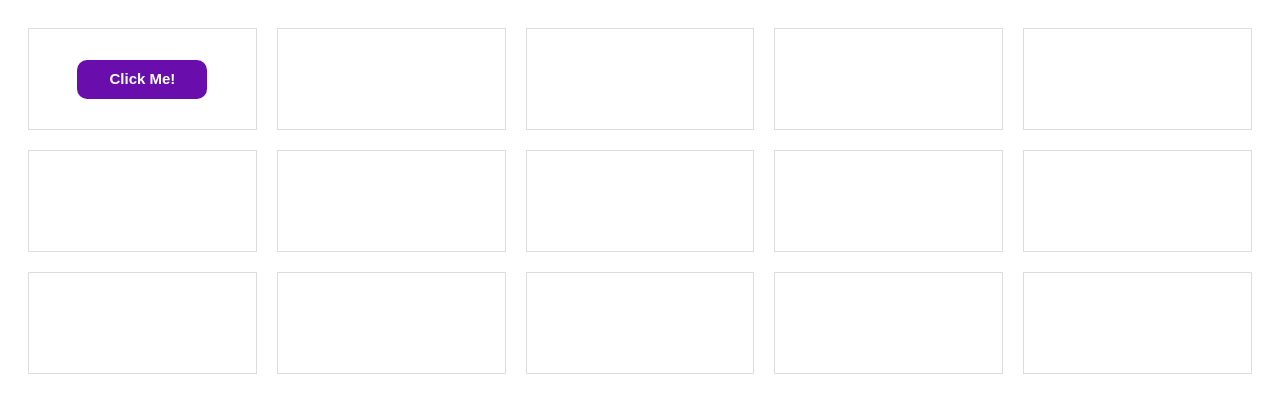
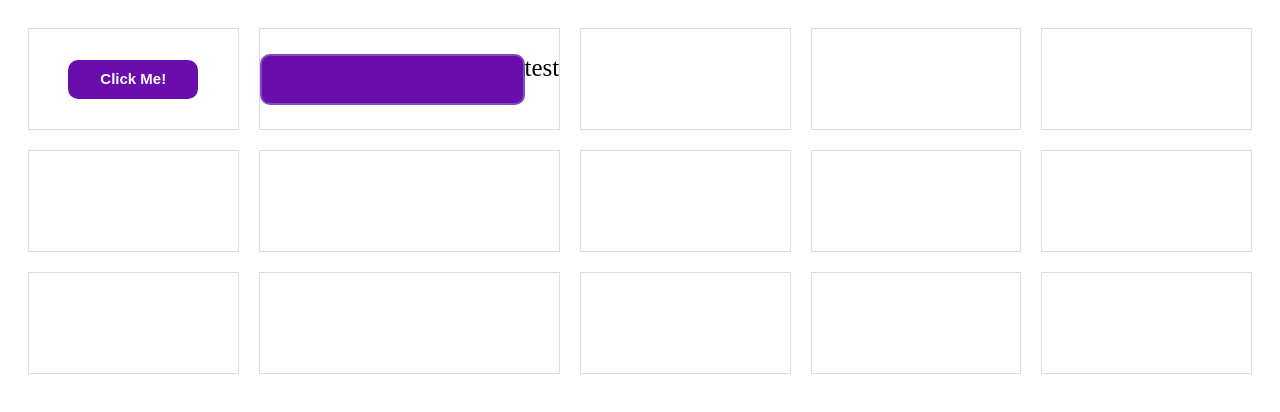
Before and after one commit to Elmani335/lib-rcts-comp, a React (Vite) app: page / in a window 1280 px wide. Shown: the top 412 px of the page. Built offline with nearby package versions, Linux system fonts and the light colour scheme.

Commit message:
input with label

```diff
--- a/src/App.tsx
+++ b/src/App.tsx
@@ -1,6 +1,7 @@
 import React from "react";
 import RctsComptBtn from "./components/button/button";
 import "./App.css";
+import RctsComptInput from "./components/input/input";
 
 const App: React.FC = () => {
   return (
@@ -10,6 +11,9 @@ const App: React.FC = () => {
           {index === 0 && (
             <RctsComptBtn text="Click Me!" primary size="medium" />
           )}
+          {index === 1 && (
+            <RctsComptInput type="text" withLabel={true} text="test" display="side-by-side-right" fontSize="fontSizeLarge" id="id" name="name" autoFocus required size="large" />
+          )}
         </div>
       ))}
     </div>
--- a/src/components/input/input.css
+++ b/src/components/input/input.css
@@ -32,3 +32,38 @@
 .large{
     padding: 14px 30px 16px;
 }
+
+.label-true{
+
+}
+
+.label-false{
+    display: none;
+}
+
+.fontSizeSmall{
+    font-size: 7px;
+}
+.fontSizeMedium{
+    font-size: 15px;
+}
+.fontSizeLarge{
+    font-size: 25px;
+}
+
+.above{
+    display: flex;
+    flex-direction: column;
+}
+.side-by-side-left{
+    display: flex;
+    flex-direction: row;
+}
+.below{
+    display: flex;
+    flex-direction: column-reverse;
+}
+.side-by-side-right{
+    display: flex;
+    flex-direction: row-reverse;
+}
--- a/src/components/input/input.tsx
+++ b/src/components/input/input.tsx
@@ -18,6 +18,14 @@ export type InputProps = {
   onChange?: ChangeEventHandler<HTMLInputElement>;
   disabled?: boolean;
   size?: "small" | "medium" | "large";
+  id?: string;
+  name?: string;
+
+  //Pour Label
+  withLabel?: boolean;
+  text?: string;
+  display?: "above" | "side-by-side-left" | "below" | "side-by-side-right";
+  fontSize?: "fontSizeSmall" | "fontSizeMedium" | "fontSizeLarge";
 };
 
 const RctsComptInput: React.FC<InputProps> = ({
@@ -35,10 +43,23 @@ const RctsComptInput: React.FC<InputProps> = ({
   title,
   disabled,
   value,
+  id,
+  name,
+
+  withLabel,
+  text,
+  display,
+  fontSize,
   onChange
 }) => {
   return (
-    <div>
+    <div className={display}>
+      <label
+      className={`label-${withLabel} ${fontSize} `}
+      >
+        {text}
+      </label>
+
       <input
         className={`input ${size}`}
         autoFocus={autoFocus}
@@ -55,6 +76,8 @@ const RctsComptInput: React.FC<InputProps> = ({
         multiple={multiple}
         pattern={pattern}
         title={title}
+        id={id}
+        name={name}
       />
     </div>
   );
```
